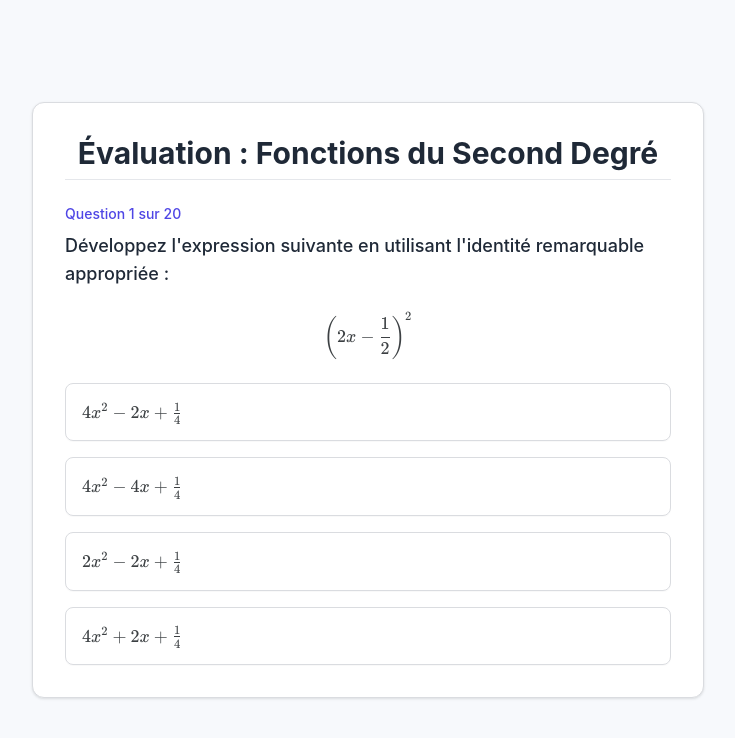
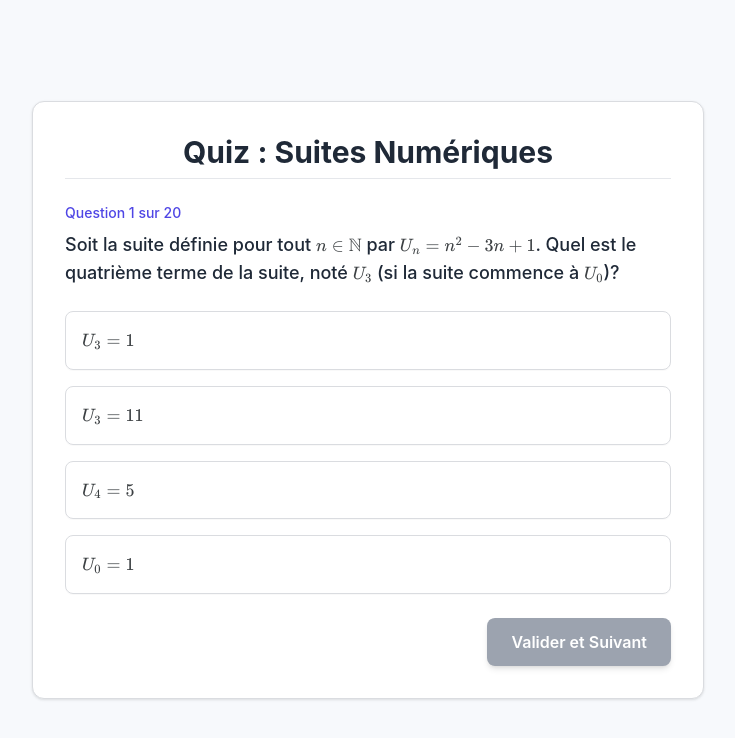
Before and after one commit to Hugocharlet/QUIZ-second-degr--1i-res-sp-, a plain HTML site: page index.html in a window 1280 px wide. Shown: the whole page, without its empty margins (272-1007 px from the left). Drawn offline with nearby package versions, Linux system fonts and the light colour scheme.

Commit message:
first commit

```diff
--- a/index.html
+++ b/index.html
@@ -1,15 +1,21 @@
 <!DOCTYPE html>
 <html lang="fr">
+
 <head>
     <meta charset="UTF-8">
     <meta name="viewport" content="width=device-width, initial-scale=1.0">
-    <title>Quiz Second Degré - Évaluation Finale</title>
+    <title>Quiz Suites arithmétiques et géométriques - Évaluation Finale</title>
     <!-- Chargement de Tailwind CSS pour l'esthétique et la réactivité -->
     <script src="https://cdn.tailwindcss.com"></script>
     <!-- Configuration de KaTeX pour le rendu des équations -->
-    <link rel="stylesheet" href="https://cdn.jsdelivr.net/npm/katex@0.16.8/dist/katex.min.css" xintegrity="sha384-Gvrq5yHj/v4+4hV5R5Y5t+8+gS7hA/B9lE4gHlJ9dI/Y4Z+2WvE5Q==" crossorigin="anonymous">
-    <script src="https://cdn.jsdelivr.net/npm/katex@0.16.8/dist/katex.min.js" xintegrity="sha384-c8I3PjM1Fv47D3n5jW8hJv8uP/B5p8uVp4/2uQ5Vq6t2Xf1o5w5O/k6w7A5Z6" crossorigin="anonymous"></script>
-    <script src="https://cdn.jsdelivr.net/npm/katex@0.16.8/dist/contrib/auto-render.min.js" xintegrity="sha384-+Fv1E8t+e3R4uN8mC7j3vD3VvD6z1N6p4G2B7xYv/n7fI/lG8V3Z8F7U9j6K5tF3" crossorigin="anonymous"></script>
+    <link rel="stylesheet" href="https://cdn.jsdelivr.net/npm/katex@0.16.8/dist/katex.min.css"
+        xintegrity="sha384-Gvrq5yHj/v4+4hV5R5Y5t+8+gS7hA/B9lE4gHlJ9dI/Y4Z+2WvE5Q==" crossorigin="anonymous">
+    <script src="https://cdn.jsdelivr.net/npm/katex@0.16.8/dist/katex.min.js"
+        xintegrity="sha384-c8I3PjM1Fv47D3n5jW8hJv8uP/B5p8uVp4/2uQ5Vq6t2Xf1o5w5O/k6w7A5Z6"
+        crossorigin="anonymous"></script>
+    <script src="https://cdn.jsdelivr.net/npm/katex@0.16.8/dist/contrib/auto-render.min.js"
+        xintegrity="sha384-+Fv1E8t+e3R4uN8mC7j3vD3VvD6z1N6p4G2B7xYv/n7fI/lG8V3Z8F7U9j6K5tF3"
+        crossorigin="anonymous"></script>
     <link rel="stylesheet" href="styles.css">
 </head>
 
@@ -17,7 +23,8 @@
 
     <!-- Conteneur principal du Quiz -->
     <div id="quiz-container" class="w-full max-w-2xl bg-white rounded-xl p-8 quiz-card transition-all duration-300">
-        <h1 class="text-3xl font-bold text-center text-gray-800 mb-6 border-b pb-2">Évaluation : Fonctions du Second Degré</h1>
+        <h1 class="text-3xl font-bold text-center text-gray-800 mb-6 border-b pb-2">Évaluation : Fonctions du Second
+            Degré</h1>
 
         <!-- Zone d'affichage (Questions ou Résultats) -->
         <div id="main-area">
@@ -30,21 +37,23 @@
     <script src="questions.js"></script>
 
     <script type="text/javascript">
-        // --- LOGIQUE DU QUIZ ---
-        // La variable 'questions' est disponible ici grâce à l'import de questions.js
+        // --- LOGIQUE DU QUIZ CORRIGÉE ---
 
         let currentQuestionIndex = 0;
         let score = 0;
-        let isAnswered = false;
+        let userSelectionIndex = null; // Stocke l'index de la réponse sélectionnée
 
         const mainArea = document.getElementById('main-area');
 
         // Démarrage
-        window.onload = function() {
+        window.onload = function () {
+            // Mise à jour du titre du quiz pour correspondre au sujet
+            document.querySelector('#quiz-container h1').textContent = 'Quiz : Suites Numériques';
+
             // Vérification de la disponibilité de 'questions'
             if (typeof questions === 'undefined' || questions.length === 0) {
-                 mainArea.innerHTML = '<p class="text-center text-red-500 font-bold">Erreur: Le fichier questions.js n\'a pas pu être chargé ou est vide.</p>';
-                 return;
+                mainArea.innerHTML = '<p class="text-center text-red-500 font-bold">Erreur: Le fichier questions.js n\'a pas pu être chargé ou est vide.</p>';
+                return;
             }
             renderQuestion();
         }
@@ -59,7 +68,7 @@
             }
 
             const currentQuestion = questions[currentQuestionIndex];
-            isAnswered = false;
+            userSelectionIndex = null; // Réinitialiser la sélection pour la nouvelle question
 
             // Construction du contenu HTML de la question
             let htmlContent = `
@@ -73,8 +82,9 @@
             `;
 
             currentQuestion.answerOptions.forEach((option, index) => {
+                // Utilisation d'un attribut data-index pour identifier l'option
                 htmlContent += `
-                    <button class="option-button w-full text-left p-4 rounded-lg text-gray-700 focus:outline-none"
+                    <button class="option-button w-full text-left p-4 rounded-lg text-gray-700 hover:bg-gray-100 focus:outline-none"
                             data-index="${index}"
                             onclick="handleAnswer(this, ${index})">
                         ${option.text}
@@ -83,6 +93,19 @@
             });
 
             htmlContent += `</div>`;
+
+            // Ajout du bouton de validation, initialement désactivé
+            htmlContent += `
+                <div class="mt-6 flex justify-end">
+                    <button id="validate-button"
+                            class="px-6 py-3 bg-gray-400 text-white font-semibold rounded-lg shadow-md focus:outline-none transition-colors duration-200 cursor-not-allowed"
+                            onclick="validateAnswer()"
+                            disabled>
+                        ${currentQuestionIndex === questions.length - 1 ? 'Terminer l\'Évaluation' : 'Valider et Suivant'}
+                    </button>
+                </div>
+            `;
+
 
             mainArea.innerHTML = htmlContent;
 
@@ -96,55 +119,69 @@
         function renderMath() {
             renderMathInElement(document.getElementById('main-area'), {
                 delimiters: [
-                    {left: "$$", right: "$$", display: true},
-                    {left: "$", right: "$", display: false},
-                    {left: "\\(", right: "\\)", display: false},
-                    {left: "\\[", right: "\\]", display: true}
+                    { left: "$$", right: "$$", display: true },
+                    { left: "$", right: "$", display: false },
+                    { left: "\\(", right: "\\)", display: false },
+                    { left: "\\[", right: "\\]", display: true }
                 ],
                 throwOnError: false
             });
         }
 
         /**
-         * Gère la sélection d'une réponse par l'utilisateur.
+         * Gère la SELECTION d'une réponse par l'utilisateur.
          */
         function handleAnswer(selectedButton, selectedIndex) {
-            if (isAnswered) return;
+            userSelectionIndex = selectedIndex; // Mémoriser la sélection
 
-            isAnswered = true;
+            // 1. Gérer le style : retirer la sélection précédente et ajouter la nouvelle
+            const allButtons = document.querySelectorAll('.option-button');
+            allButtons.forEach(btn => {
+                btn.classList.remove('selected-option');
+            });
+
+            // Ajouter le style de sélection au bouton cliqué
+            selectedButton.classList.add('selected-option');
+
+            // 2. Activer le bouton de validation
+            const validateButton = document.getElementById('validate-button');
+            validateButton.disabled = false;
+            validateButton.classList.remove('bg-gray-400', 'cursor-not-allowed');
+            validateButton.classList.add('bg-indigo-600', 'hover:bg-indigo-700');
+        }
+
+
+        /**
+         * Valide la réponse sélectionnée et passe à la question suivante.
+         */
+        function validateAnswer() {
+            if (userSelectionIndex === null) {
+                // Cette alerte ne devrait pas être nécessaire si le bouton est désactivé
+                alert("Veuillez sélectionner une réponse avant de valider.");
+                return;
+            }
+
             const currentQuestion = questions[currentQuestionIndex];
-            const isCorrect = currentQuestion.answerOptions[selectedIndex].isCorrect;
+            const isCorrect = currentQuestion.answerOptions[userSelectionIndex].isCorrect;
 
-            // Désactiver tous les boutons et marquer la sélection
+            const validateButton = document.getElementById('validate-button');
+            validateButton.disabled = true;
+
             const allButtons = document.querySelectorAll('.option-button');
+
+            // Mettre à jour le score et donner un feedback visuel
+            if (isCorrect) {
+                score++;
+            }
+
+            // Désactiver tous les boutons d'options après validation
             allButtons.forEach(btn => {
                 btn.disabled = true;
                 btn.classList.remove('hover:bg-gray-100');
             });
-            selectedButton.classList.add('selected-option');
 
-            // Mise à jour du score
-            if (isCorrect) {
-                score++;
-            }
 
-            // Ajout du bouton Suivant
-            const nextBtnHtml = `
-                <div class="mt-6 flex justify-end">
-                    <button id="next-button"
-                            class="px-6 py-3 bg-indigo-600 text-white font-semibold rounded-lg shadow-md hover:bg-indigo-700 focus:outline-none transition-colors duration-200"
-                            onclick="nextQuestion()">
-                        ${currentQuestionIndex === questions.length - 1 ? 'Terminer l\'Évaluation' : 'Question Suivante'}
-                    </button>
-                </div>
-            `;
-            selectedButton.closest('#options-container').insertAdjacentHTML('afterend', nextBtnHtml);
-        }
-
-        /**
-         * Passe à la question suivante.
-         */
-        function nextQuestion() {
+            // PASSER IMMÉDIATEMENT À LA QUESTION SUIVANTE (CORRECTION)
             currentQuestionIndex++;
             renderQuestion();
         }
@@ -181,4 +218,5 @@
 
     </script>
 </body>
+
 </html>
--- a/questions.js
+++ b/questions.js
@@ -1,200 +1,202 @@
 const questions = [
   {
     "questionNumber": 1,
-      "question": "Développez l'expression suivante en utilisant l'identité remarquable appropriée : $$\\left(2x - \\frac{1}{2}\\right)^2$$",
+    "question": "Soit la suite définie pour tout $n \\in \\mathbb{N}$ par $U_n = n^2 - 3n + 1$. Quel est le quatrième terme de la suite, noté $U_3$ (si la suite commence à $U_0$)?",
     "answerOptions": [
-        { "text": "$4x^2 - 2x + \\frac{1}{4}$", "isCorrect": true },
-        { "text": "$4x^2 - 4x + \\frac{1}{4}$", "isCorrect": false },
-        { "text": "$2x^2 - 2x + \\frac{1}{4}$", "isCorrect": false },
-        { "text": "$4x^2 + 2x + \\frac{1}{4}$", "isCorrect": false }
+      { "text": "$U_3 = 1$", "isCorrect": true },
+      { "text": "$U_3 = 11$", "isCorrect": false },
+      { "text": "$U_4 = 5$", "isCorrect": false },
+      { "text": "$U_0 = 1$", "isCorrect": false }
     ]
   },
   {
     "questionNumber": 2,
-      "question": "Factorisez l'expression $9x^2 - 49$ sous la forme factorisée.",
+    "question": "Soit la suite $(V_n)$ définie par $V_0 = 5$ et $V_{n+1} = 2V_n - 3$. Calculez le terme $V_2$.",
     "answerOptions": [
-        { "text": "$3(x - 7)(x + 7)$", "isCorrect": false },
-        { "text": "$(3x - 7)^2$", "isCorrect": false },
-        { "text": "$(3x - 7)(3x + 7)$", "isCorrect": true },
-        { "text": "$9(x - 7)(x + 7)$", "isCorrect": false }
+      { "text": "$V_2 = 11$", "isCorrect": true },
+      { "text": "$V_2 = 7$", "isCorrect": false },
+      { "text": "$V_2 = 8$", "isCorrect": false },
+      { "text": "$V_2 = 17$", "isCorrect": false }
     ]
   },
   {
     "questionNumber": 3,
-      "question": "Quelle est la forme canonique de la fonction $f(x) = x^2 - 6x + 5$?",
+    "question": "Une suite numérique $(U_n)$ est dite **décroissante** si, pour tout entier naturel $n$, on a :",
     "answerOptions": [
-        { "text": "$(x - 3)^2 + 4$", "isCorrect": false },
-        { "text": "$(x + 3)^2 - 4$", "isCorrect": false },
-        { "text": "$(x - 3)^2 - 4$", "isCorrect": true },
-        { "text": "$(x - 6)^2 + 5$", "isCorrect": false }
+      { "text": "$U_{n+1} \\le U_n$", "isCorrect": true },
+      { "text": "$U_{n+1} < U_n$", "isCorrect": false },
+      { "text": "$U_{n+1} \\ge U_n$", "isCorrect": false },
+      { "text": "$U_{n+1} = U_n$", "isCorrect": false }
     ]
   },
   {
     "questionNumber": 4,
-      "question": "Développez la forme canonique $f(x) = -2(x + 1)^2 + 3$ pour obtenir la forme développée.",
+    "question": "Soit la suite $(U_n)$ définie par $U_n = -n^2 + 5n$ pour $n \\in \\mathbb{N}$. Quelle est la nature de sa monotonie (en utilisant la méthode de la différence $U_{n+1} - U_n$)?",
     "answerOptions": [
-        { "text": "$-2x^2 + 4x + 1$", "isCorrect": false },
-        { "text": "$-2x^2 - 4x + 1$", "isCorrect": true },
-        { "text": "$-2x^2 + 5$", "isCorrect": false },
-        { "text": "$2x^2 + 4x + 5$", "isCorrect": false }
+      { "text": "Croissante jusqu'à $n=2$ puis décroissante", "isCorrect": true },
+      { "text": "Décroissante dès le premier terme", "isCorrect": false },
+      { "text": "Toujours croissante", "isCorrect": false },
+      { "text": "Alternée", "isCorrect": false }
     ]
   },
   {
     "questionNumber": 5,
-      "question": "Calculez le discriminant $\\Delta$ de l'équation $3x^2 - 5x + 2 = 0$.",
+    "question": "Soit $(V_n)$ une suite définie pour $n \\ge 1$ par $V_n = \\frac{4^n}{n!}$. La suite est-elle strictement décroissante à partir d'un certain rang? Si oui, lequel (en utilisant la méthode du quotient $\\frac{V_{n+1}}{V_n}$)?",
     "answerOptions": [
-        { "text": "$1$", "isCorrect": true },
-        { "text": "$49$", "isCorrect": false },
-        { "text": "$-1$", "isCorrect": false },
-        { "text": "$13$", "isCorrect": false }
+      { "text": "$n \\ge 4$", "isCorrect": true },
+      { "text": "$n \\ge 3$", "isCorrect": false },
+      { "text": "$n \\ge 2$", "isCorrect": false },
+      { "text": "Jamais strictement décroissante", "isCorrect": false }
     ]
   },
   {
     "questionNumber": 6,
-      "question": "Combien de solutions réelles l'équation $-x^2 + 4x - 4 = 0$ possède-t-elle?",
+    "question": "La suite $(U_n)$ est définie par $U_n = 5n - 8$. Quelle est sa nature et sa raison $r$?",
     "answerOptions": [
-        { "text": "$0$", "isCorrect": false },
-        { "text": "$1$", "isCorrect": true },
-        { "text": "$2$", "isCorrect": false },
-        { "text": "Impossible à déterminer", "isCorrect": false }
+      { "text": "Arithmétique de raison $r = 5$", "isCorrect": true },
+      { "text": "Arithmétique de raison $r = -8$", "isCorrect": false },
+      { "text": "Géométrique de raison $q = 5$", "isCorrect": false },
+      { "text": "Arithmétique de raison $r = 5n$", "isCorrect": false }
     ]
   },
   {
     "questionNumber": 7,
-      "question": "Quelles sont les solutions réelles de l'équation $2x^2 - x - 3 = 0$?",
+    "question": "Soit une suite arithmétique de premier terme $U_0 = 10$ et de raison $r = -3$. Calculez le terme $U_{15}$.",
     "answerOptions": [
-        { "text": "$x_1 = 1$ et $x_2 = -3/2$", "isCorrect": false },
-        { "text": "$x_1 = -1$ et $x_2 = 3/2$", "isCorrect": true },
-        { "text": "$x_1 = -3$ et $x_2 = 1/2$", "isCorrect": false },
-        { "text": "$x_1 = -1/2$ et $x_2 = 3$", "isCorrect": false }
+      { "text": "$U_{15} = -35$", "isCorrect": true },
+      { "text": "$U_{15} = -45$", "isCorrect": false },
+      { "text": "$U_{15} = 55$", "isCorrect": false },
+      { "text": "$U_{15} = 35$", "isCorrect": false }
     ]
   },
   {
     "questionNumber": 8,
-      "question": "Trouvez une racine évidente de l'équation $5x^2 + 2x - 7 = 0$.",
+    "question": "Une suite arithmétique $(U_n)$ vérifie $U_5 = 16$ et $U_{10} = 31$. Quelle est sa raison $r$?",
     "answerOptions": [
-        { "text": "$0$", "isCorrect": false },
-        { "text": "$1$", "isCorrect": true },
-        { "text": "$-1$", "isCorrect": false },
-        { "text": "$2$", "isCorrect": false }
+      { "text": "$r = 3$", "isCorrect": true },
+      { "text": "$r = 1.5$", "isCorrect": false },
+      { "text": "$r = 5$", "isCorrect": false },
+      { "text": "$r = 15$", "isCorrect": false }
     ]
   },
   {
     "questionNumber": 9,
-      "question": "Sachant que la fonction $f(x) = -3x^2 + 3x + 6$ a pour racines $x_1 = -1$ et $x_2 = 2$, quelle est sa forme factorisée?",
+    "question": "Calculez la somme $S = 1 + 4 + 7 + \\dots + 40$.",
     "answerOptions": [
-        { "text": "$(x - 1)(x + 2)$", "isCorrect": false },
-        { "text": "$3(x + 1)(x - 2)$", "isCorrect": false },
-        { "text": "$-3(x + 1)(x - 2)$", "isCorrect": true },
-        { "text": "$-3(x - 1)(x + 2)$", "isCorrect": false }
+      { "text": "$S = 287$", "isCorrect": true },
+      { "text": "$S = 280$", "isCorrect": false },
+      { "text": "$S = 140$", "isCorrect": false },
+      { "text": "$S = 39$", "isCorrect": false }
     ]
   },
   {
     "questionNumber": 10,
-      "question": "Quelle est la solution de l'inéquation $x^2 > 16$?",
+    "question": "Calculez la somme $T = 2 + 4 + 6 + \\dots + 50$.",
     "answerOptions": [
-        { "text": "$x \\in ]4; +\\infty[$", "isCorrect": false },
-        { "text": "$x \\in ]-4; 4[$", "isCorrect": false },
-        { "text": "$x \\in ]-\\infty; -4[ \\cup ]4; +\\infty[$", "isCorrect": true },
-        { "text": "$x \\in ]-\\infty; -4[ \\cap ]4; +\\infty[$", "isCorrect": false }
+      { "text": "$T = 650$", "isCorrect": true },
+      { "text": "$T = 625$", "isCorrect": false },
+      { "text": "$T = 52$", "isCorrect": false },
+      { "text": "$T = 500$", "isCorrect": false }
     ]
   },
   {
     "questionNumber": 11,
-      "question": "Résolvez l'inéquation du second degré suivante : $x^2 - 5x + 6 \\le 0$.",
+    "question": "La suite $(V_n)$ est définie par $V_n = 7 \\times (\\frac{1}{2})^n$. Quelle est sa nature et sa raison $q$?",
     "answerOptions": [
-        { "text": "$x \\in [2; 3]$", "isCorrect": true },
-        { "text": "$x \\in ]-\\infty; 2] \\cup [3; +\\infty[$", "isCorrect": false },
-        { "text": "$x \\in ]-\\infty; 2[ \\cup ]3; +\\infty[$", "isCorrect": false },
-        { "text": "$x \\in ]2; 3[$", "isCorrect": false }
+      { "text": "Géométrique de raison $q = 1/2$", "isCorrect": true },
+      { "text": "Arithmétique de raison $r = 1/2$", "isCorrect": false },
+      { "text": "Géométrique de raison $q = 7$", "isCorrect": false },
+      { "text": "Géométrique de raison $q = 2$", "isCorrect": false }
     ]
   },
   {
     "questionNumber": 12,
-      "question": "Quel est l'axe de symétrie de la parabole représentant la fonction $f(x) = -4x^2 + 16x - 1$?",
+    "question": "Soit une suite géométrique de premier terme $U_0 = 4$ et de raison $q = 3$. Calculez le terme $U_4$.",
     "answerOptions": [
-        { "text": "$x = -2$", "isCorrect": false },
-        { "text": "$x = 4$", "isCorrect": false },
-        { "text": "$x = 2$", "isCorrect": true },
-        { "text": "$x = 8$", "isCorrect": false }
+      { "text": "$U_4 = 324$", "isCorrect": true },
+      { "text": "$U_4 = 108$", "isCorrect": false },
+      { "text": "$U_4 = 12$", "isCorrect": false },
+      { "text": "$U_4 = 81$", "isCorrect": false }
     ]
   },
   {
     "questionNumber": 13,
-      "question": "La fonction $g(x) = 0.5x^2 - 3x + 1$ admet-elle un maximum ou un minimum? Quelle est sa valeur?",
+    "question": "Une suite géométrique $(U_n)$ vérifie $U_2 = 12$ et $U_5 = 324$. Quelle est sa raison $q$?",
     "answerOptions": [
-        { "text": "Un Maximum de $1$", "isCorrect": false },
-        { "text": "Un Minimum de $-3.5$", "isCorrect": true },
-        { "text": "Un Minimum de $3$", "isCorrect": false },
-        { "text": "Un Maximum de $-3.5$", "isCorrect": false }
+      { "text": "$q = 3$", "isCorrect": true },
+      { "text": "$q = 9$", "isCorrect": false },
+      { "text": "$q = 27$", "isCorrect": false },
+      { "text": "$q = 1/3$", "isCorrect": false }
     ]
   },
   {
     "questionNumber": 14,
-      "question": "Quelle est la nature de la variation de la fonction $h(x) = -2x^2 - 8x + 5$?",
+    "question": "Calculez la somme $S = 1 + 2 + 4 + 8 + \\dots + 256$.",
     "answerOptions": [
-        { "text": "Croissante puis décroissante", "isCorrect": true },
-        { "text": "Décroissante puis croissante", "isCorrect": false },
-        { "text": "Toujours croissante", "isCorrect": false },
-        { "text": "Toujours décroissante", "isCorrect": false }
+      { "text": "$S = 511$", "isCorrect": true },
+      { "text": "$S = 512$", "isCorrect": false },
+      { "text": "$S = 255$", "isCorrect": false },
+      { "text": "$S = 257$", "isCorrect": false }
     ]
   },
   {
     "questionNumber": 15,
-      "question": "L'aire d'un rectangle est donnée par l'expression $A(x) = x^2 - 10x + 21$. Pour quelle valeur de $x$ l'aire est-elle nulle?",
+    "question": "Soit la suite $(U_n)$ définie par $U_n = 2n + 10$. À partir de quel rang $n$ a-t-on $U_n > 100$?",
     "answerOptions": [
-        { "text": "$x=10$ ou $x=21$", "isCorrect": false },
-        { "text": "$x=10$", "isCorrect": false },
-        { "text": "$x=3$ ou $x=7$", "isCorrect": true },
-        { "text": "$x=3$ seulement", "isCorrect": false }
+      { "text": "$n = 46$", "isCorrect": true },
+      { "text": "$n = 45$", "isCorrect": false },
+      { "text": "$n = 50$", "isCorrect": false },
+      { "text": "$n = 91$", "isCorrect": false }
     ]
   },
   {
     "questionNumber": 16,
-      "question": "Le bénéfice $B(x)$ (en milliers d'euros) d'une entreprise est modélisé par $B(x) = -x^2 + 12x - 20$, où $x$ est la quantité produite (en tonnes). Quelle quantité $x$ maximise le bénéfice?",
+    "question": "Quel est le résultat affiché par l'algorithme ci-dessous si la variable d'entrée $N=3$? (Algorithme: U = 5 ; Pour i allant de 1 à N : U = U + 2 ; Afficher U)",
     "answerOptions": [
-        { "text": "$x = 12$ tonnes", "isCorrect": false },
-        { "text": "$x = 6$ tonnes", "isCorrect": true },
-        { "text": "$x = 4$ tonnes", "isCorrect": false },
-        { "text": "$x = 16$ tonnes", "isCorrect": false }
+      { "text": "$11$", "isCorrect": true },
+      { "text": "$13$", "isCorrect": false },
+      { "text": "$7$", "isCorrect": false },
+      { "text": "$9$", "isCorrect": false }
     ]
   },
   {
     "questionNumber": 17,
-      "question": "Quel est le signe de l'expression $f(x) = x^2 + x + 1$ pour tout $x \\in \\mathbb{R}$?",
+    "question": "Quel rang $N$ est affiché par l'algorithme suivant si $U_0=1$ et $Seuil=30$? (Algorithme: U=1, N=0 ; Tant que U <= Seuil : U = U * 2 ; N = N + 1 ; Afficher N)",
     "answerOptions": [
-        { "text": "Négatif ($\\le 0$)", "isCorrect": false },
-        { "text": "Positif ($> 0$)", "isCorrect": true },
-        { "text": "Positif pour $x > 0$ et Négatif pour $x < 0$", "isCorrect": false },
-        { "text": "Le signe varie selon $x$", "isCorrect": false }
+      { "text": "$N = 5$", "isCorrect": true },
+      { "text": "$N = 4$", "isCorrect": false },
+      { "text": "$N = 30$", "isCorrect": false },
+      { "text": "$N = 6$", "isCorrect": false }
     ]
   },
   {
     "questionNumber": 18,
-      "question": "Pour quelle(s) valeur(s) de $x$ l'expression $E(x) = -9x^2 + 6x - 1$ est-elle positive ou nulle?",
+    "question": "On place $C_0 = 1000$ euros à un taux d'intérêt simple de $5\\%$ par an. Soit $C_n$ le capital après $n$ années. Quelle est la nature de la suite $(C_n)$?",
     "answerOptions": [
-        { "text": "Jamais", "isCorrect": false },
-        { "text": "$x \\in ]-\\infty; 1/3[ \\cup ]1/3; +\\infty[$", "isCorrect": false },
-        { "text": "$x \\in \\emptyset$", "isCorrect": false },
-        { "text": "$x = 1/3$", "isCorrect": true }
+      { "text": "Arithmétique de raison $r=50$", "isCorrect": true },
+      { "text": "Géométrique de raison $q=1.05$", "isCorrect": false },
+      { "text": "Arithmétique de raison $r=1050$", "isCorrect": false },
+      { "text": "Géométrique de raison $q=0.05$", "isCorrect": false }
     ]
   },
   {
     "questionNumber": 19,
-      "question": "Trouvez le coefficient $a$ de la fonction $f(x) = a(x-\\alpha)^2 + \\beta$ dont le sommet est $S(2; -1)$ et qui passe par le point $P(0; 7)$.",
+    "question": "On place $C_0 = 1000$ euros à un taux d'intérêt composé de $5\\%$ par an. Quel est le capital $C_3$ après 3 ans?",
     "answerOptions": [
-        { "text": "$a = 2$", "isCorrect": true },
-        { "text": "$a = 4$", "isCorrect": false },
-        { "text": "$a = -2$", "isCorrect": false },
-        { "text": "$a = 8$", "isCorrect": false }
+      { "text": "$1157.63 \\text{ euros}$", "isCorrect": true },
+      { "text": "$1150 \\text{ euros}$", "isCorrect": false },
+      { "text": "$1100 \\text{ euros}$", "isCorrect": false },
+      { "text": "$1050 \\text{ euros}$", "isCorrect": false }
     ]
   },
   {
     "questionNumber": 20,
-      "question": "Si le discriminant $\\Delta$ d'une équation du second degré est strictement positif ($\\Delta > 0$), alors la parabole associée est nécessairement tournée vers le haut ($a > 0$). (Vrai ou Faux)",
+    "question": "Dans le vocabulaire des suites, que signifie l'expression 'suite alternée'?",
     "answerOptions": [
-        { "text": "Vrai", "isCorrect": false },
-        { "text": "Faux", "isCorrect": true }
+      { "text": "Une suite dont les termes changent de signe (positif, négatif, positif, négatif...).", "isCorrect": true },
+      { "text": "Une suite dont le sens de variation change à chaque terme (croissante, décroissante, croissante...).", "isCorrect": false },
+      { "text": "Une suite dont la forme explicite alterne entre deux formules différentes.", "isCorrect": false },
+      { "text": "Une suite qui n'admet pas de limite.", "isCorrect": false }
     ]
   }
 ];
```
Lines whose indentation alone changed are shown as unchanged.
